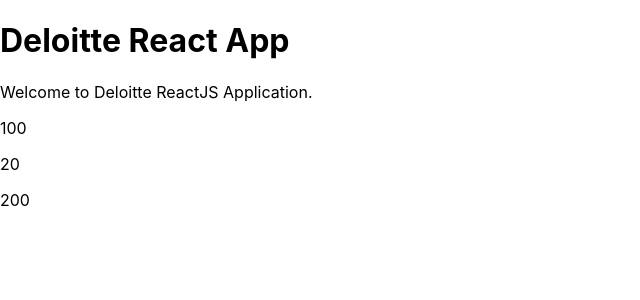
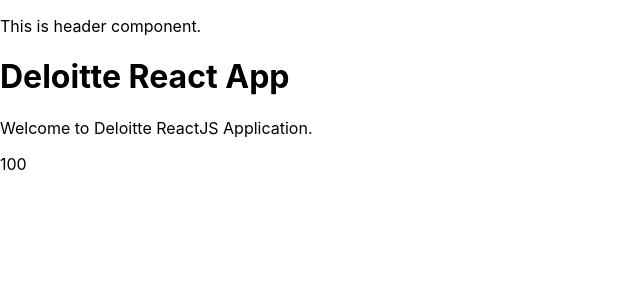
Before and after one commit to vamandeshmukh/deloitte-mar6-app, a React (Create React App) app: page / in a window 1280 px wide. Shown: the top 300 px of the page, without its empty margins (0-640 px from the left). Built offline with nearby package versions, Linux system fonts and the light colour scheme.

Commit message:
react-js

```diff
--- a/src/App.js
+++ b/src/App.js
@@ -4,20 +4,19 @@
 
 // jsx
 
+// function component
+import Header from "./components/Header";
 
-
-// function component
 const App = () => {
 
-  const salary = 100;
+  const salary = 100; // model / data
 
-  return (
+  return ( // view
     <div>
+      <Header />
       <h1>Deloitte React App</h1>
       <p>Welcome to Deloitte ReactJS Application.</p>
       <p>{salary}</p>
-      <p>{10 + 10}</p>
-      <p>{salary * 2}</p>
     </div>
   );
 
--- /dev/null
+++ b/src/components/Header.js
@@ -0,0 +1,10 @@
+
+const Header = () => {
+
+    return (
+        <div>
+            <p>This is header component.</p>
+        </div>
+    );
+};
+export default Header;
```
